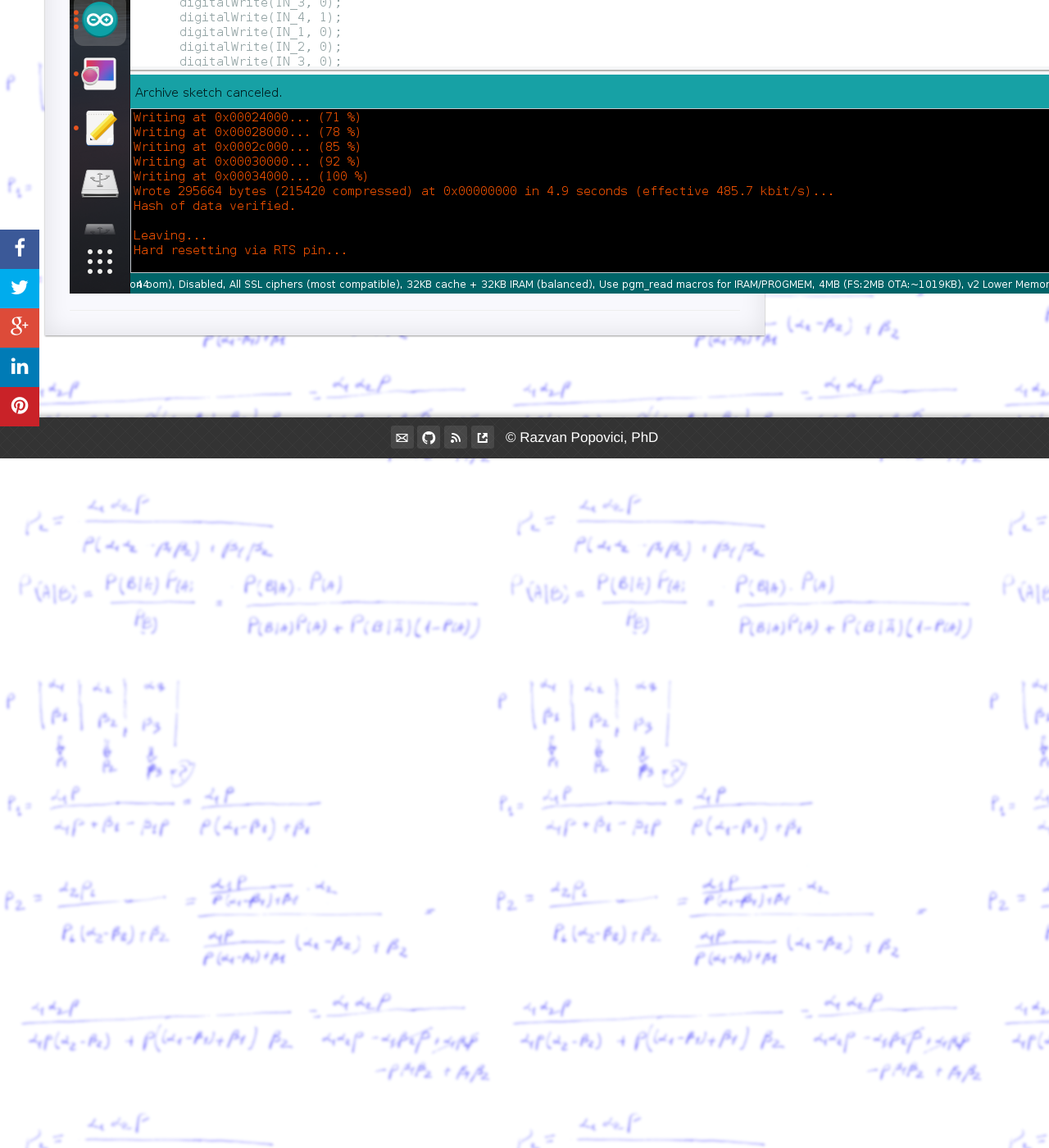
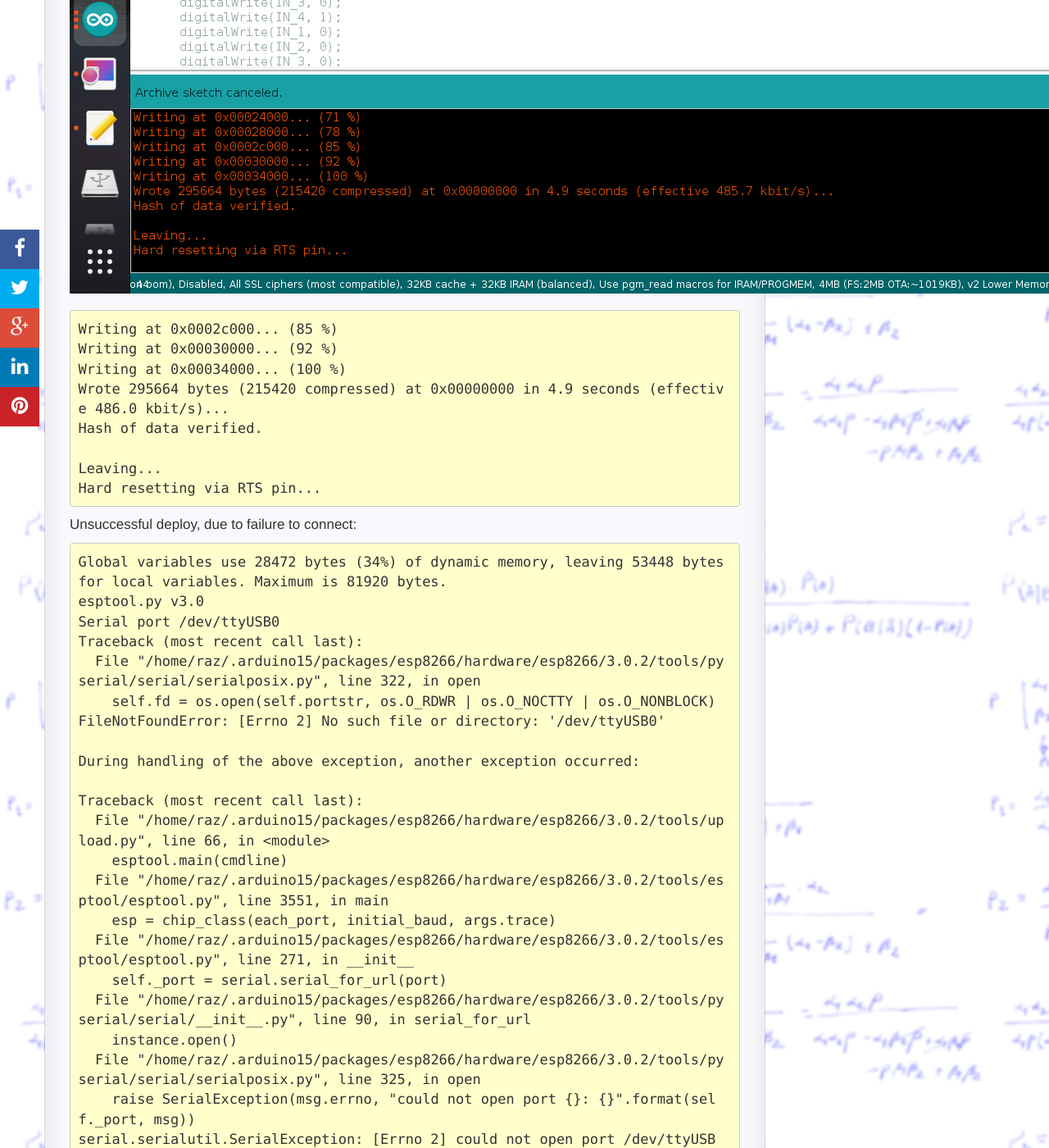
Before and after one commit to RazvanML/reco-link, a Jekyll site: the page built from _posts/2022-09-19-Robot cart software.md, in a window 1280 px wide and 1400 px high, scrolled down 3836 px. Shown: the whole window at 82% size. Built offline with Jekyll 4.4.1, drawn with Linux system fonts in a browser that asks for light colours; nearby versions of some CDN libraries; comment, search, counter and statistics services are not loaded; some of the changed text lies outside the part shown.

Commit message:
Update 2022-09-19-Robot cart software.md

````diff
--- a/_posts/2022-09-19-Robot cart software.md
+++ b/_posts/2022-09-19-Robot cart software.md
@@ -58,3 +58,52 @@ ln -s  /usr/bin/python3 python
     alt='' />
     <figcaption></figcaption>
 </figure>
+```
+Writing at 0x0002c000... (85 %)
+Writing at 0x00030000... (92 %)
+Writing at 0x00034000... (100 %)
+Wrote 295664 bytes (215420 compressed) at 0x00000000 in 4.9 seconds (effective 486.0 kbit/s)...
+Hash of data verified.
+
+Leaving...
+Hard resetting via RTS pin...
+```
+
+Unsuccessful deploy, due to failure to connect:
+```
+Global variables use 28472 bytes (34%) of dynamic memory, leaving 53448 bytes for local variables. Maximum is 81920 bytes.
+esptool.py v3.0
+Serial port /dev/ttyUSB0
+Traceback (most recent call last):
+  File "/home/raz/.arduino15/packages/esp8266/hardware/esp8266/3.0.2/tools/pyserial/serial/serialposix.py", line 322, in open
+    self.fd = os.open(self.portstr, os.O_RDWR | os.O_NOCTTY | os.O_NONBLOCK)
+FileNotFoundError: [Errno 2] No such file or directory: '/dev/ttyUSB0'
+
+During handling of the above exception, another exception occurred:
+
+Traceback (most recent call last):
+  File "/home/raz/.arduino15/packages/esp8266/hardware/esp8266/3.0.2/tools/upload.py", line 66, in <module>
+    esptool.main(cmdline)
+  File "/home/raz/.arduino15/packages/esp8266/hardware/esp8266/3.0.2/tools/esptool/esptool.py", line 3551, in main
+    esp = chip_class(each_port, initial_baud, args.trace)
+  File "/home/raz/.arduino15/packages/esp8266/hardware/esp8266/3.0.2/tools/esptool/esptool.py", line 271, in __init__
+    self._port = serial.serial_for_url(port)
+  File "/home/raz/.arduino15/packages/esp8266/hardware/esp8266/3.0.2/tools/pyserial/serial/__init__.py", line 90, in serial_for_url
+    instance.open()
+  File "/home/raz/.arduino15/packages/esp8266/hardware/esp8266/3.0.2/tools/pyserial/serial/serialposix.py", line 325, in open
+    raise SerialException(msg.errno, "could not open port {}: {}".format(self._port, msg))
+serial.serialutil.SerialException: [Errno 2] could not open port /dev/ttyUSB0: [Errno 2] No such file or directory: '/dev/ttyUSB0'
+the selected serial port serial.serialutil.SerialException: [Errno 2] could not open port /dev/ttyUSB0: [Errno 2] No such file or directory: '/dev/ttyUSB0'
+ does not exist or your board is not connected
+Board at /dev/ttyUSB0 is not available
+```
+
+Unsuccessful due to compile errors:
+```
+/home/raz/arduino/4-Arduino Code/1.goAhead/1.goAhead.ino: In function 'void goAhead()':
+1.goAhead:74:2: error: 'unknownsymbol' was not declared in this scope
+   74 |  unknownsymbol();
+      |  ^~~~~~~~~~~~~
+exit status 1
+'unknownsymbol' was not declared in this scope
+```
````
